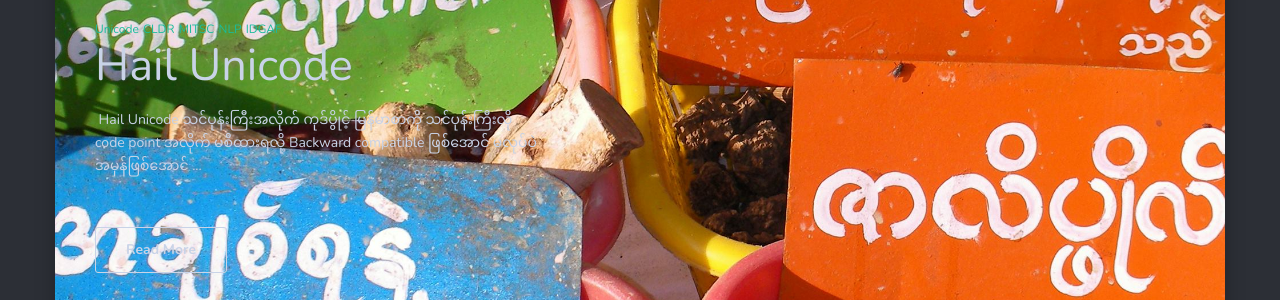
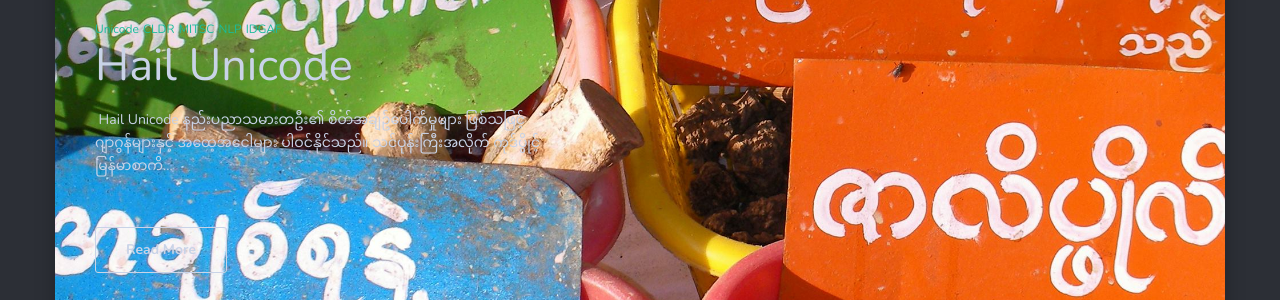
Before and after one commit to Tech-Intern/tech-intern.github.io, a Jekyll site: the page built from index.html, in a window 1280 px wide and 900 px high. Shown: the part 289-589 px from the top of the window. Built offline with Jekyll 4.4.1, drawn with Linux system fonts in a browser that asks for light colours; nearby versions of some CDN libraries; the list of posts is cut into pages by our own code; some of the changed lines change nothing that is shown.

Commit message:
update Hail Unicode MD
Signed-off-by: kokoye2007 <kokoye2007@gmail.com>

```diff
--- a/_posts/2025-07-17-hail-unicode.markdown
+++ b/_posts/2025-07-17-hail-unicode.markdown
@@ -10,6 +10,8 @@
 ﻿
 
 ## Hail Unicode
+
+> နည်းပညာသမားတဦး၏ စိတ်အချဥ်ပေါက်မှုများ ဖြစ်သဖြင့် ဂျာဂွန်များနှင့် အထေ့အငေါ့များ ပါဝင်နိုင်သည်။
 
 ### သင်ပုန်းကြီးအလိုက် ကုဒ်ပွိုင့်
 
@@ -28,6 +30,7 @@
 _by Latin Unicode Block_
 
 ![A]({{site.baseurl}}/img/hail_03.jpg)
+
 
 အင်္ဂလိပ် အက္ခရာမှာ နံပတ်တွေအနေနဲ့ U+0030 = 0 ဖြစ်ပြီး U+0031 = 1 ကနေ U+0039 = 9 ဖြစ်ပါတယ်။ ဆိုလိုချင်တာ 0030 - Zero ကနေ 0039 - Nine ဟာ 0041 A ရဲ့အရှေ့မှာ ရှိပါတယ်။ အဲတာကြောင့် ဂဏန်းတွေဟာ အရှေ့မှာရှိနေတာလား။ သို့သော် မြန်မာယူဒီကုဒ်ပွိုင့်တွေမှာတော့ ၀ ကနေ ၉ ဟာ ကကြီး ခခွေးတွေတင် သာမက တိုင်းရင်းသားစာတွေရဲ့ နောက်မှာ ရောက်နေတယ်။ က ကြီးဟာ U+1000 ဖြစ်ပေမယ့် သုံညကတော့ U+1040 မှာစတယ်။ အဲတာကို ဘယ်လိုလုပ်ပြီး ကကြီးရဲ့ အရှေ့ရောက်နိုင်မှာလဲ။ ရှမ်းရဲ့ ၁ ၂ ၃ ၄ ဆို မြန်မာထပ်တောင် နောက်ရောက်သေးတယ်။ U+1090 မှာ ရှမ်း သုံည စတယ်။ Sorting စီရင် အဆင်ပြေပါတော့မလား။ ကကြီးက U+1000 ဆိုပေမယ့် ရှမ်းတို့ ခမ်းတီးတို့အတွက် လိုလို့ နောက်မှ ထပ်ဖြည့်ထားတဲ့ Code တွေဆိုရင်တော့ U+AA60 ကနေ Extend A ဆိုပြီး အဝေးကြီးမှာ ထပ်ဖြည့်ထားတာပါ။ U+A9E0 ကနေမှ Extend B ဆိုပြီး ထပ်ဖြည့်ထားတာပါ။ ဟိုတစ်ပုံ ဒီတစ်ပုံကြီးဆို Code Point နဲ့ စီလို့ ရပါ့တော့မလား။
 
@@ -188,8 +191,9 @@
 
 တကယ်တော့ ၂ ခုလုံး မဟုတ်ပါဘူး။
 
-**Myanmar Unicode Blocks , Myanmar Script
-**မြန်မာယူနီကုဒ်ဟာ Myanmar Script (မြန်မာ အက္ခရာ / စာပေ ရေးသားပုံ) / Myanmar Unicode Blocks (Glyph အစု) ကို ကိုယ်စားပြုပါတယ်။ အပေါ်မှာ ပြောသလိုပဲ တချို့ဟာ Myanmar Script အောက်မှာ ရှိပါတယ်။ တချို့ကတော့ Latin Script အောက်မှာ ရှိပါတယ်။ တချိန်က မြန်မာကိုယ်တိုင် India Script အောက်မှာ ရှိခဲ့ဖူးပါတယ်။
+**Myanmar Unicode Blocks , Myanmar Script**
+
+မြန်မာယူနီကုဒ်ဟာ Myanmar Script (မြန်မာ အက္ခရာ / စာပေ ရေးသားပုံ) / Myanmar Unicode Blocks (Glyph အစု) ကို ကိုယ်စားပြုပါတယ်။ အပေါ်မှာ ပြောသလိုပဲ တချို့ဟာ Myanmar Script အောက်မှာ ရှိပါတယ်။ တချို့ကတော့ Latin Script အောက်မှာ ရှိပါတယ်။ တချိန်က မြန်မာကိုယ်တိုင် India Script အောက်မှာ ရှိခဲ့ဖူးပါတယ်။
 
 ![Myanmar Script]({{site.baseurl}}/img/hail_22.jpg)
 _Wikipedia တွင် ဖော်ပြထားသော Myanmar/Burmese Script - (ကျိုက်ထီးရိုး)_
@@ -200,8 +204,9 @@
 
 အပေါ်က ICU / CLDR အချက်အလက်တွေအရ သုံးတယ်ဆိုတာရှင်းပြီးသားဖြစ်လို့ ဥပမာအားဖြင့် မြန်မာ (ခ) ဗမာ “သ”၊ ရှမ်း “သ”၊ မွန် “သ”၊ ကရင် “သ” စတာတွေရဲ့ တန်ဖိုးတွေဟာ Code Point ကလွဲလို့ Sorting / Translation / Date / Day တွေမှာက အစ ထပ်တူမကျတာကို ထပ်မရှင်းတော့ပါဘူး။
 
-**Code Point, Blocks, Script, Language, Country
-**လောလောဆယ်ရှိနေတဲ့ Myanmar Blocks ထဲက Myanmar Script ထဲက Language တွေ (တချို့ ဘာသာစကားတွေဆိုရင် မြန်မာနိုင်ငံထဲမှာ အသုံးနည်းပြီး တခြားနိုင်ငံမှာပဲ အသုံးများတဲ့ ဘာသာစကားတွေလဲ ရှိပါတယ်။) တိုင်းရင်းသားစာတွေအတွက် CLDR ဘယ်လောက် အထိစုံပြီလဲဆိုတာလဲ ကျွန်တော်မသိပါဘူး။ မြန်မာယူနီကုဒ်ထဲမှာ မပါပေမယ့် မြန်မာနိုင်ငံ တိုင်းရင်းသားစာရင်းထဲမှာ ပါနေတဲ့ Kachin / Jingpho / Lashi / Kokang လိုမျိုးဘာသာစကားတွေရဲ့ (Script တွေကတော့ လုပ်ပေးစရာ မလိုတော့ပါဘူး။) အချက်အလက်တွေကို လုပ်ပေးမှာလား မလုပ်ပေးဘူးလားဆိုတာတော့ ကျွန်တော်လဲ မသိပါဘူး။
+**Code Point, Blocks, Script, Language, Country**
+
+လောလောဆယ်ရှိနေတဲ့ Myanmar Blocks ထဲက Myanmar Script ထဲက Language တွေ (တချို့ ဘာသာစကားတွေဆိုရင် မြန်မာနိုင်ငံထဲမှာ အသုံးနည်းပြီး တခြားနိုင်ငံမှာပဲ အသုံးများတဲ့ ဘာသာစကားတွေလဲ ရှိပါတယ်။) တိုင်းရင်းသားစာတွေအတွက် CLDR ဘယ်လောက် အထိစုံပြီလဲဆိုတာလဲ ကျွန်တော်မသိပါဘူး။ မြန်မာယူနီကုဒ်ထဲမှာ မပါပေမယ့် မြန်မာနိုင်ငံ တိုင်းရင်းသားစာရင်းထဲမှာ ပါနေတဲ့ Kachin / Jingpho / Lashi / Kokang လိုမျိုးဘာသာစကားတွေရဲ့ (Script တွေကတော့ လုပ်ပေးစရာ မလိုတော့ပါဘူး။) အချက်အလက်တွေကို လုပ်ပေးမှာလား မလုပ်ပေးဘူးလားဆိုတာတော့ ကျွန်တော်လဲ မသိပါဘူး။
 
 နိုင်ငံအများစုမှာ နေကြတဲ့ လူမျိုး ဘာသာစကားတွေအတွက်ဆိုရင် တခြားနိုင်ငံတွေက လုပ်ပေးထားကြတာတွေ ရှိပြီးသားဖြစ်ပါတယ်။ တခြားနိုင်ငံက လုပ်ပေးရင်လဲ မြန်ပါတယ်။ နည်းပညာ ကွာလို့မဟုတ်ပါဘူး။ နိုင်ငံကွာလို့ပဲ ဖြစ်ပါတယ်။
 
@@ -276,5 +281,10 @@
 
 
 [Ko Ko Ye](https://www.facebook.com/kokoye2007)
+
 2016, July, 24 (Sunday)
-https://www.facebook.com/notes/682524079057364/
+
+[FB Note](https://www.facebook.com/notes/682524079057364/)
+
+---
+[PDF Download]({{site.baseurl}}/img/Hail_Unicode.pdf)
```
Also changed, not shown: 1 other file.
